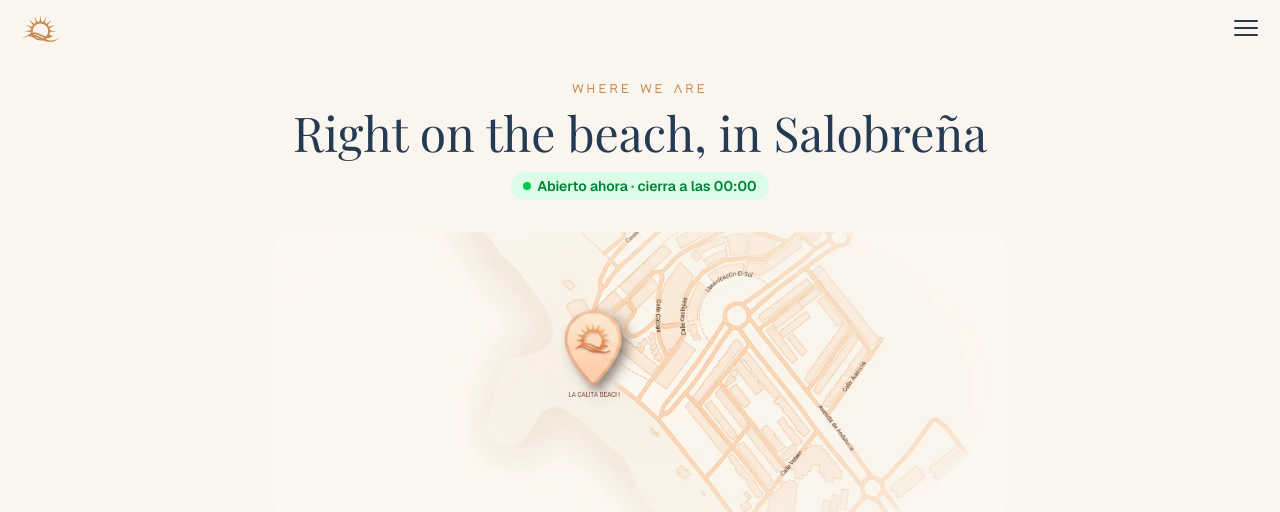
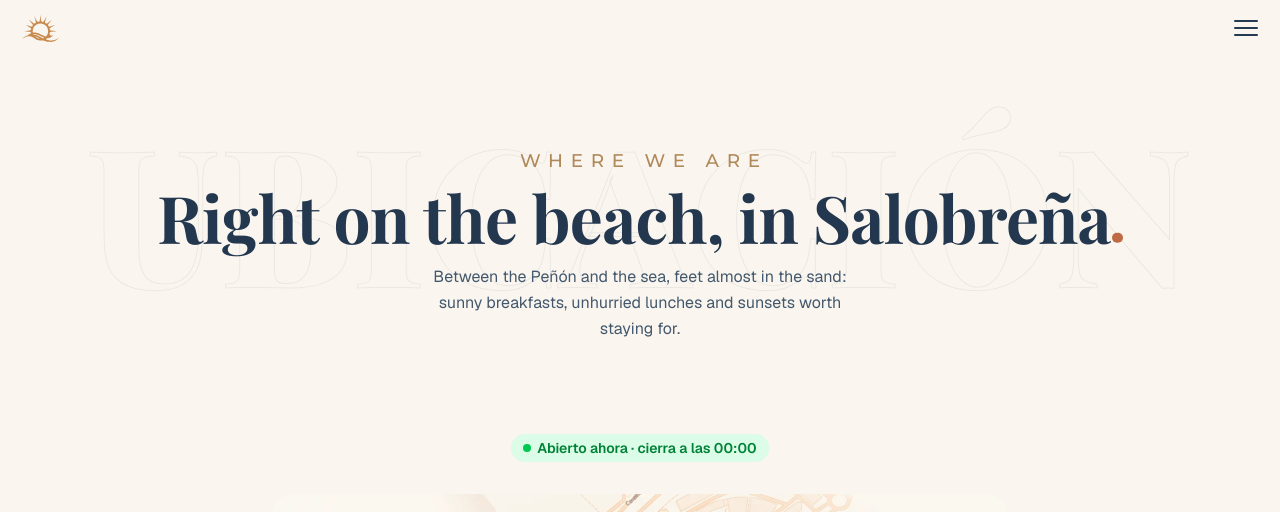
Before and after one commit to Gluuh-dev/lacalita-web, a Next.js app: page /en/ubicacion in a window 1280 px wide. Shown: the top 512 px of the page. Built offline with nearby package versions, Linux system fonts and the light colour scheme; no server answers; the database is empty; a web font is replaced by a local one.

Commit message:
ubicacion y opiniones: cabecera de seccion con titulo y subtitulo

```diff
--- a/messages/en.json
+++ b/messages/en.json
@@ -39,7 +39,7 @@
     "featuredEyebrow": "From our menu",
     "featuredTitle": "The ones that never fail",
     "reviewsEyebrow": "What people say",
-    "reviewsTitle": "Reviews",
+    "reviewsTitle": "What our guests think",
     "galleryEyebrow": "Moments",
     "galleryTitle": "This is La Calita",
     "locationEyebrow": "Where we are",
@@ -60,7 +60,8 @@
     "bookPhone": "Book by phone",
     "today": "Today",
     "bestMoment": "The best moment",
-    "call": "Call"
+    "call": "Call",
+    "reviewsSub": "No edits: straight from Google."
   },
   "menu": {
     "title": "Our menu",
@@ -166,7 +167,8 @@
     "eyebrow": "Where we are",
     "title": "Right on the beach, in Salobreña",
     "hoursTitle": "Opening hours",
-    "closed": "Closed"
+    "closed": "Closed",
+    "sub": "Between the Peñón and the sea, feet almost in the sand: sunny breakfasts, unhurried lunches and sunsets worth staying for."
   },
   "footer": {
     "tagline": "Beach club, restaurant and café by the sea in Salobreña.",
--- a/messages/es.json
+++ b/messages/es.json
@@ -39,7 +39,7 @@
     "featuredEyebrow": "De nuestra carta",
     "featuredTitle": "Los que no fallan",
     "reviewsEyebrow": "Lo que dicen",
-    "reviewsTitle": "Opiniones",
+    "reviewsTitle": "Lo que los clientes piensan",
     "galleryEyebrow": "Momentos",
     "galleryTitle": "Así se vive La Calita",
     "locationEyebrow": "Dónde estamos",
@@ -60,7 +60,8 @@
     "bookPhone": "Reservar por teléfono",
     "today": "Hoy",
     "bestMoment": "El mejor momento",
-    "call": "Llamar"
+    "call": "Llamar",
+    "reviewsSub": "Sin retoques: tal cual las dejan en Google."
   },
   "menu": {
     "title": "Nuestra carta",
@@ -166,7 +167,8 @@
     "eyebrow": "Dónde estamos",
     "title": "A pie de playa, en Salobreña",
     "hoursTitle": "Horario",
-    "closed": "Cerrado"
+    "closed": "Cerrado",
+    "sub": "Entre el Peñón y el mar, con los pies casi en la arena: desayunos al sol, comidas sin prisa y puestas de sol que hacen sobremesa."
   },
   "footer": {
     "tagline": "Beach club, restaurante y cafetería frente al mar en Salobreña.",
--- a/messages/fr.json
+++ b/messages/fr.json
@@ -39,7 +39,7 @@
     "featuredEyebrow": "De notre carte",
     "featuredTitle": "Ceux qui ne déçoivent jamais",
     "reviewsEyebrow": "Ils en parlent",
-    "reviewsTitle": "Avis",
+    "reviewsTitle": "Ce que pensent nos clients",
     "galleryEyebrow": "Moments",
     "galleryTitle": "La Calita, ça se vit",
     "locationEyebrow": "Où nous sommes",
@@ -60,7 +60,8 @@
     "bookPhone": "Réserver par téléphone",
     "today": "Aujourd'hui",
     "bestMoment": "Le meilleur moment",
-    "call": "Appeler"
+    "call": "Appeler",
+    "reviewsSub": "Sans retouches : telles quelles, depuis Google."
   },
   "menu": {
     "title": "Notre carte",
@@ -166,7 +167,8 @@
     "eyebrow": "Où nous sommes",
     "title": "Au bord de la plage, à Salobreña",
     "hoursTitle": "Horaires",
-    "closed": "Fermé"
+    "closed": "Fermé",
+    "sub": "Entre le Peñón et la mer, les pieds presque dans le sable : petits-déjeuners au soleil, déjeuners sans hâte et couchers de soleil qui retiennent."
   },
   "footer": {
     "tagline": "Beach club, restaurant et café face à la mer à Salobreña.",
--- a/src/app/(public)/[locale]/page.tsx
+++ b/src/app/(public)/[locale]/page.tsx
@@ -17,7 +17,7 @@
 import SnapCarousel from '@/components/burger/snap-carousel';
 import Hero from '@/components/hero';
 import Reveal from '@/components/reveal';
-import Watermark from '@/components/watermark';
+import SectionHead from '@/components/section-head';
 import OpenStatus from '@/components/open-status';
 
 export const revalidate = 300;
@@ -274,7 +274,7 @@
       {reviews.length > 0 && (
         <Reveal>
           <section className="mx-auto max-w-6xl px-4 py-10 sm:py-12">
-            <SectionHead eyebrow={t('home.reviewsEyebrow')} title={t('home.reviewsTitle')} />
+            <SectionHead eyebrow={t('home.reviewsEyebrow')} title={t('home.reviewsTitle')} sub={t('home.reviewsSub')} bg="Opiniones" />
             <div className="grid gap-5 md:grid-cols-3">
               {reviews.map((r) => (
                 <figure key={r.id} className="rounded-[20px] border border-line bg-surface p-6 shadow-sm">
@@ -508,42 +508,6 @@
   return citados.includes(hoy);
 }
 
-// Cabecera de sección: papel crema en degradado, palabra grabada de fondo,
-// filigranas doradas en las esquinas, antesala espaciada y título con su punto.
-function SectionHead({eyebrow, title, sub, bg, dark = false}: {eyebrow: string; title: string; sub?: string; bg?: string; dark?: boolean}) {
-  const word = (bg ?? title).trim();
-  return (
-    <div className="relative left-1/2 mb-9 w-screen -translate-x-1/2 overflow-hidden py-[clamp(2rem,6vw,4.5rem)] text-center [isolation:isolate] sm:mb-11">
-      <Watermark word={word} dark={dark} />
-
-      <div className="relative z-10 mx-auto max-w-6xl px-4">
-        <p
-          className="mb-[clamp(0.4rem,1vw,0.9rem)] font-montserrat font-medium uppercase text-[clamp(0.8rem,1.5vw,1.15rem)] leading-none tracking-[0.42em] max-[520px]:tracking-[0.3em]"
-          style={{color: dark ? 'rgba(255,255,255,.75)' : '#b0895a', paddingLeft: '0.42em'}}
-        >
-          {eyebrow}
-        </p>
-        <h2
-          className="font-serif font-bold leading-[1.05] tracking-[-0.01em]"
-          style={{
-            color: dark ? '#fff' : '#23374f',
-            // Los títulos largos (frases) no pueden ir al tamaño de una palabra suelta.
-            fontSize: title.length > 14 ? 'clamp(2.3rem, 5.4vw, 4.1rem)' : 'clamp(3rem, 9vw, 7rem)'
-          }}
-        >
-          {title}
-          <span className="ml-[0.02em] inline-block size-[0.16em] -translate-y-[0.02em] rounded-full align-baseline bg-[#c06a44]" />
-        </h2>
-        {sub && (
-          <p className="mx-auto mt-3 max-w-md text-sm leading-relaxed sm:text-base" style={{color: dark ? 'rgba(255,255,255,.7)' : 'var(--ink-2)'}}>
-            {sub}
-          </p>
-        )}
-      </div>
-    </div>
-  );
-}
-
 // CTA "ver todo" justo bajo la cabecera de sección: solo texto, sin flecha ni
 // píldora. El -mt-6 lo mete dentro del mb-10 que deja SectionHead.
 function MoreLink({href, label}: {href: string; label: string}) {
--- a/src/app/(public)/[locale]/ubicacion/page.tsx
+++ b/src/app/(public)/[locale]/ubicacion/page.tsx
@@ -6,6 +6,7 @@
 import {altLanguages} from '@/lib/site';
 import OpenStatus from '@/components/open-status';
 import MapCard from '@/components/map-card';
+import SectionHead from '@/components/section-head';
 
 export const revalidate = 300;
 
@@ -24,9 +25,8 @@
   return (
     <main className="min-h-screen bg-bg pb-28 pt-20 text-ink">
       <div className="mx-auto max-w-3xl px-4">
-        <div className="eyebrow mb-2 text-center">{t('location.eyebrow')}</div>
-        <h1 className="mb-4 text-center font-serif text-4xl sm:text-5xl">{t('location.title')}</h1>
-        <div className="mb-8 flex justify-center">
+        <SectionHead eyebrow={t('location.eyebrow')} title={t('location.title')} sub={t('location.sub')} bg="Ubicación" h1 />
+        <div className="-mt-6 mb-8 flex justify-center">
           <OpenStatus hours={hours} />
         </div>
 
--- /dev/null
+++ b/src/components/section-head.tsx
@@ -0,0 +1,52 @@
+import Watermark from '@/components/watermark';
+
+// Cabecera de sección: palabra grabada de fondo, antesala espaciada y título
+// con su punto. Full-bleed: la marca de agua no la recorta el contenedor.
+export default function SectionHead({
+  eyebrow,
+  title,
+  sub,
+  bg,
+  dark = false,
+  h1 = false
+}: {
+  eyebrow: string;
+  title: string;
+  sub?: string;
+  bg?: string;
+  dark?: boolean;
+  h1?: boolean;
+}) {
+  const word = (bg ?? title).trim();
+  const H = h1 ? 'h1' : 'h2';
+  return (
+    <div className="relative left-1/2 mb-9 w-screen -translate-x-1/2 overflow-hidden py-[clamp(2rem,6vw,4.5rem)] text-center [isolation:isolate] sm:mb-11">
+      <Watermark word={word} dark={dark} />
+
+      <div className="relative z-10 mx-auto max-w-6xl px-4">
+        <p
+          className="mb-[clamp(0.4rem,1vw,0.9rem)] font-montserrat font-medium uppercase text-[clamp(0.8rem,1.5vw,1.15rem)] leading-none tracking-[0.42em] max-[520px]:tracking-[0.3em]"
+          style={{color: dark ? 'rgba(255,255,255,.75)' : '#b0895a', paddingLeft: '0.42em'}}
+        >
+          {eyebrow}
+        </p>
+        <H
+          className="font-serif font-bold leading-[1.05] tracking-[-0.01em]"
+          style={{
+            color: dark ? '#fff' : '#23374f',
+            // Los títulos largos (frases) no pueden ir al tamaño de una palabra suelta.
+            fontSize: title.length > 14 ? 'clamp(2.3rem, 5.4vw, 4.1rem)' : 'clamp(3rem, 9vw, 7rem)'
+          }}
+        >
+          {title}
+          <span className="ml-[0.02em] inline-block size-[0.16em] -translate-y-[0.02em] rounded-full align-baseline bg-[#c06a44]" />
+        </H>
+        {sub && (
+          <p className="mx-auto mt-3 max-w-md text-sm leading-relaxed sm:text-base" style={{color: dark ? 'rgba(255,255,255,.7)' : 'var(--ink-2)'}}>
+            {sub}
+          </p>
+        )}
+      </div>
+    </div>
+  );
+}
```
